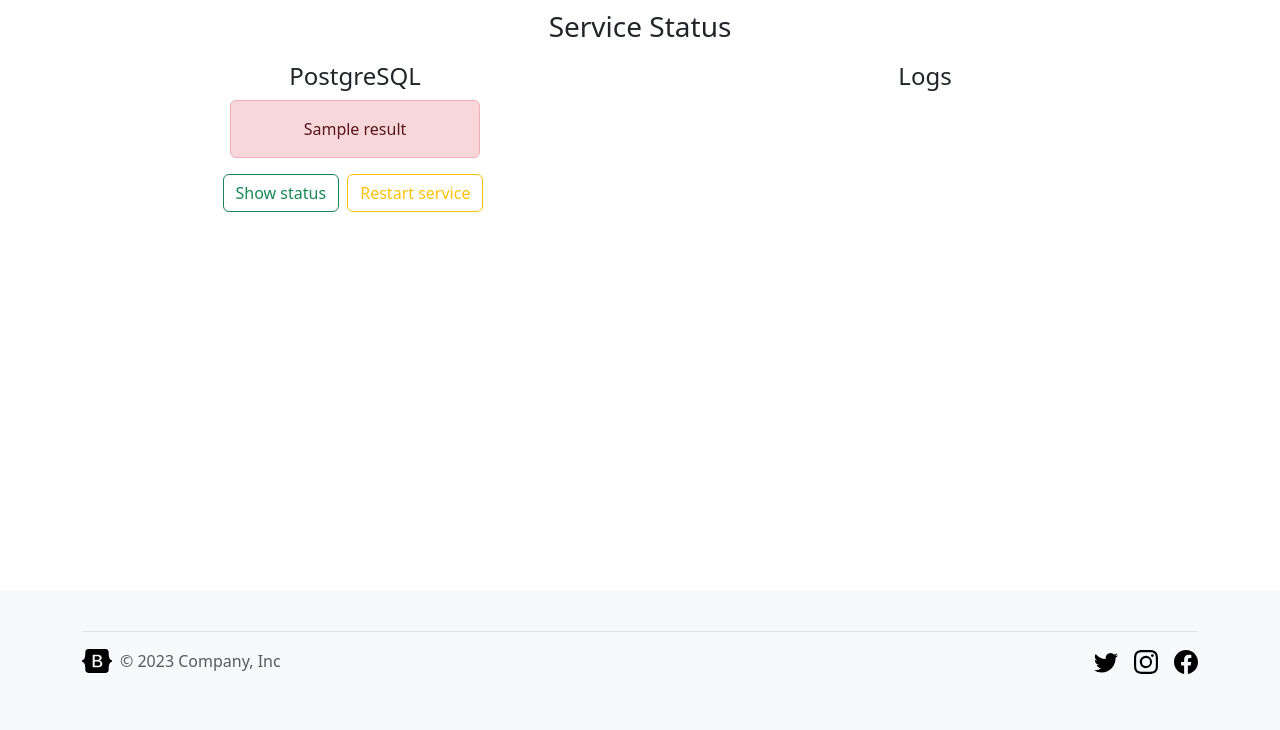
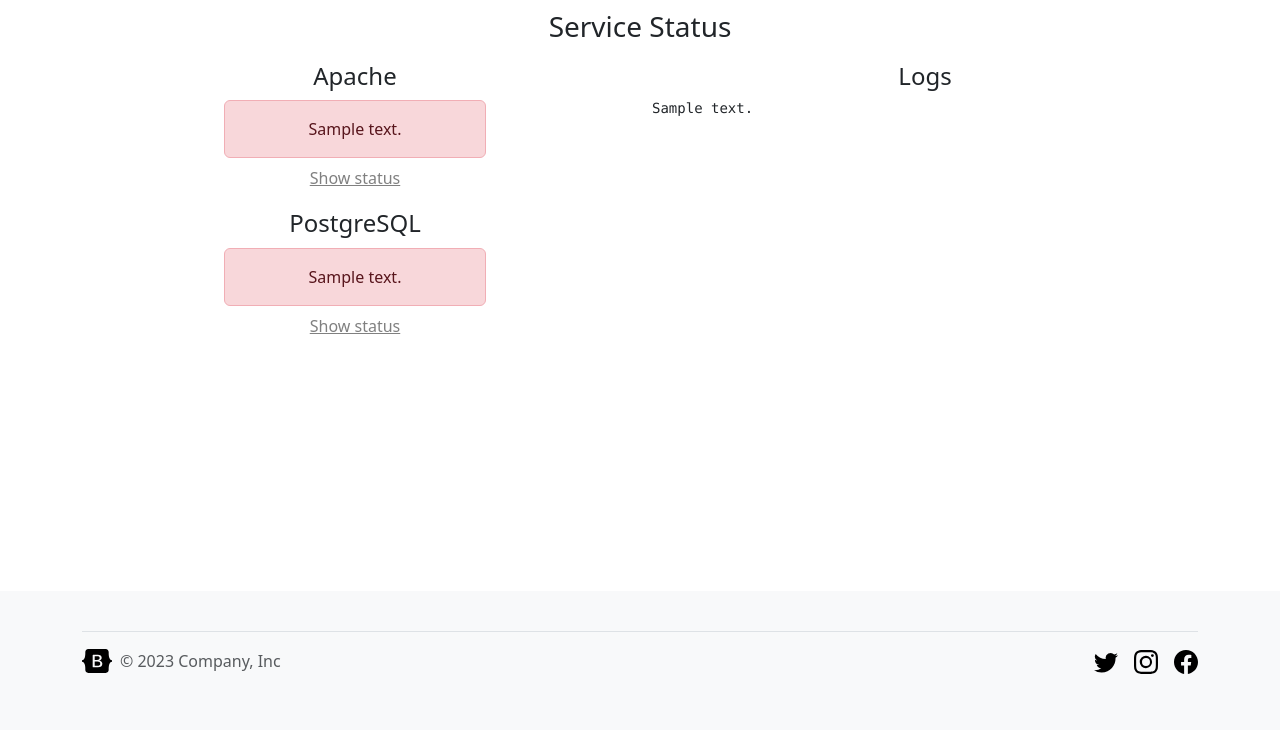
Before and after one commit to xBob45/Coffee-Shop, a Flask app: template src/templates/admin/admin_panel.html in a window 1280 px wide. Shown: the part 70-800 px from the top of the page. Run offline with Flask 3, Linux system fonts and the light colour scheme; the template is opened without the code that fills it: most values are stand-ins (such as "Sample title", 1, 10 or a date in 2020).

Commit message:
Work on OS Command Injection, new 404.

```diff
--- a/src/app.py
+++ b/src/app.py
@@ -1,14 +1,19 @@
 # Importing the necessary modules and libraries
-from flask import Flask
+from flask import Flask, render_template
 from routes.authRoute import auth_blueprint
 from routes.homeRoute import home_blueprint
 from routes.adminRoute import admin_blueprint
 from models.User import db, User
 from flask_login import LoginManager
 
+def page_not_found(e):
+  return render_template('404.html'), 404
+
+
 # Load env variables from .env file
 def create_app():
     app = Flask(__name__)  # flask app object
+    app.register_error_handler(404, page_not_found)
     app.config.from_object('config')  # Configuring from Python Files
     db.init_app(app)  # Initializing the database
 
--- a/src/attacks.ini
+++ b/src/attacks.ini
@@ -3,7 +3,8 @@ SQLInjection = False
 ReflectedXSS = False
 SensitiveInformationDisclosure = False
 InsufficientSessionInvalidation = False
-ForcedBrowsing = True
+ForcedBrowsing = False
 HardCodedKey = False
 DebuggModeON = True
 PathTraversal = True
+OSCommandInjection = False
--- a/src/static/admin_panel.css
+++ b/src/static/admin_panel.css
@@ -50,10 +50,16 @@ border-color: #ff0000a1;
   padding-top: 10px;
 }
 
-#PostgreSQL p{
-  text-align: center;
+#services-alert {
+  width: 262px;
 }
 
-#PostgreSQL-alert {
-  width: 250px;
+#services-button {
+  color: grey;
+  margin-bottom: 12px;
+  margin-top: -15px;
 }
+
+#logContent {
+  height: 500px;
+}
--- a/src/templates/admin/admin_panel.html
+++ b/src/templates/admin/admin_panel.html
@@ -63,15 +63,36 @@
         </div>
       </div>
       <div class="row">
-        <div class="col-md-6" id="PostgreSQL">
-          <h4 class="text-center">PostgreSQL</h4>
-          {% if result == "PostgreSQL is running correctly."%}
-            <div class="alert alert-success mx-auto" role="alert" id="PostgreSQL-alert">{{result}}</div>
+        <div class="col-md-6" id="Services">
+          <h4 class="text-center">Apache</h4>
+          {% if apache_message == "Apache is running correctly."%}
+            <div class="alert alert-success mx-auto" role="alert" id="services-alert">{{apache_message}}</div>
           {% else %}
-            <div class="alert alert-danger mx-auto" role="alert" id="PostgreSQL-alert">{{result}}</div>
+            <div class="alert alert-danger mx-auto" role="alert" id="services-alert">{{apache_message}}</div>
           {% endif %}
           <div class="text-center">
-            <button type="button" class="btn btn-outline-success" id="button-outline" data-bs-toggle="modal" data-bs-target="#resultModal" onclick="executeCommand('systemctl status postgresql')">Show status</button>
+            {% if OSCommandInjection == True%}
+            <button type="button" class="btn btn-link" id="services-button" data-bs-toggle="modal" data-bs-target="#resultModal" onclick="executeCommand('systemctl status apache2')">Show status</button>
+            {% else %}
+            <button type="button" class="btn btn-link" id="services-button" data-bs-toggle="modal" data-bs-target="#resultModal" onclick="executeCommand('1')">Show status</button>
+            {% endif %}
+          </div>
+
+
+          <h4 class="text-center">PostgreSQL</h4>
+          {% if postgre_message == "PostgreSQL is running correctly."%}
+            <div class="alert alert-success mx-auto" role="alert" id="services-alert">{{postgre_message}}</div>
+          {% else %}
+            <div class="alert alert-danger mx-auto" role="alert" id="services-alert">{{postgre_message}}</div>
+          {% endif %}
+          <div class="text-center">
+            {% if OSCommandInjection == True%}
+            <button type="button" class="btn btn-link" id="services-button" data-bs-toggle="modal" data-bs-target="#resultModal" onclick="executeCommand('systemctl status postgresql')">Show status</button>
+            {% else %}
+            <button type="button" class="btn btn-link" id="services-button" data-bs-toggle="modal" data-bs-target="#resultModal" onclick="executeCommand('2')">Show status</button>
+            {% endif %}
+          </div>
+
 
             <!-- Modal -->
             <div class="modal fade" id="resultModal" tabindex="-1" aria-labelledby="resultModalLabel" aria-hidden="true">
@@ -90,16 +111,19 @@
                 </div>
               </div>
             </div>
-
-
-
-
-
-
-            <button type="button" class="btn btn-outline-warning mx-1">Restart service</button>
-          </div>
         </div>
 
+        <script src="https://code.jquery.com/jquery-3.6.0.min.js"></script>
+        <script>
+         function executeCommand(command) {
+             // Make an AJAX request to the execute_command endpoint
+             $.get('/admin/execute_command', { command: command }, function(data) {
+                 // Display the result in the modal
+                 $('#commandResult').text(data.result);
+                 $('#resultModal').modal('show');
+             });
+         }
+         </script>
 
 
 
@@ -109,21 +133,12 @@
 
         <div class="col-md-6" id="Logs">
           <h4 class="text-center" >Logs</h4>
+            <pre id="logContent">{{ log_content }}</pre>
         </div>
       </div>
     </div>
 
-     <script src="https://code.jquery.com/jquery-3.6.0.min.js"></script>
-     <script>
-      function executeCommand(command) {
-          // Make an AJAX request to the execute_command endpoint
-          $.get('/admin/execute_command', { command: command }, function(data) {
-              // Display the result in the modal
-              $('#commandResult').text(data.result);
-              $('#resultModal').modal('show');
-          });
-      }
-      </script>
+
 
     {% endblock %}
 
```
Also changed, not shown: db.sql (added, +36 -0 lines), src/controllers/adminController.py (+44 -11 lines), src/controllers/homeController.py (+5 -2 lines), src/templates/404.html (added, +17 -0 lines), src/static/images/404.svg (added), 2 other files.
